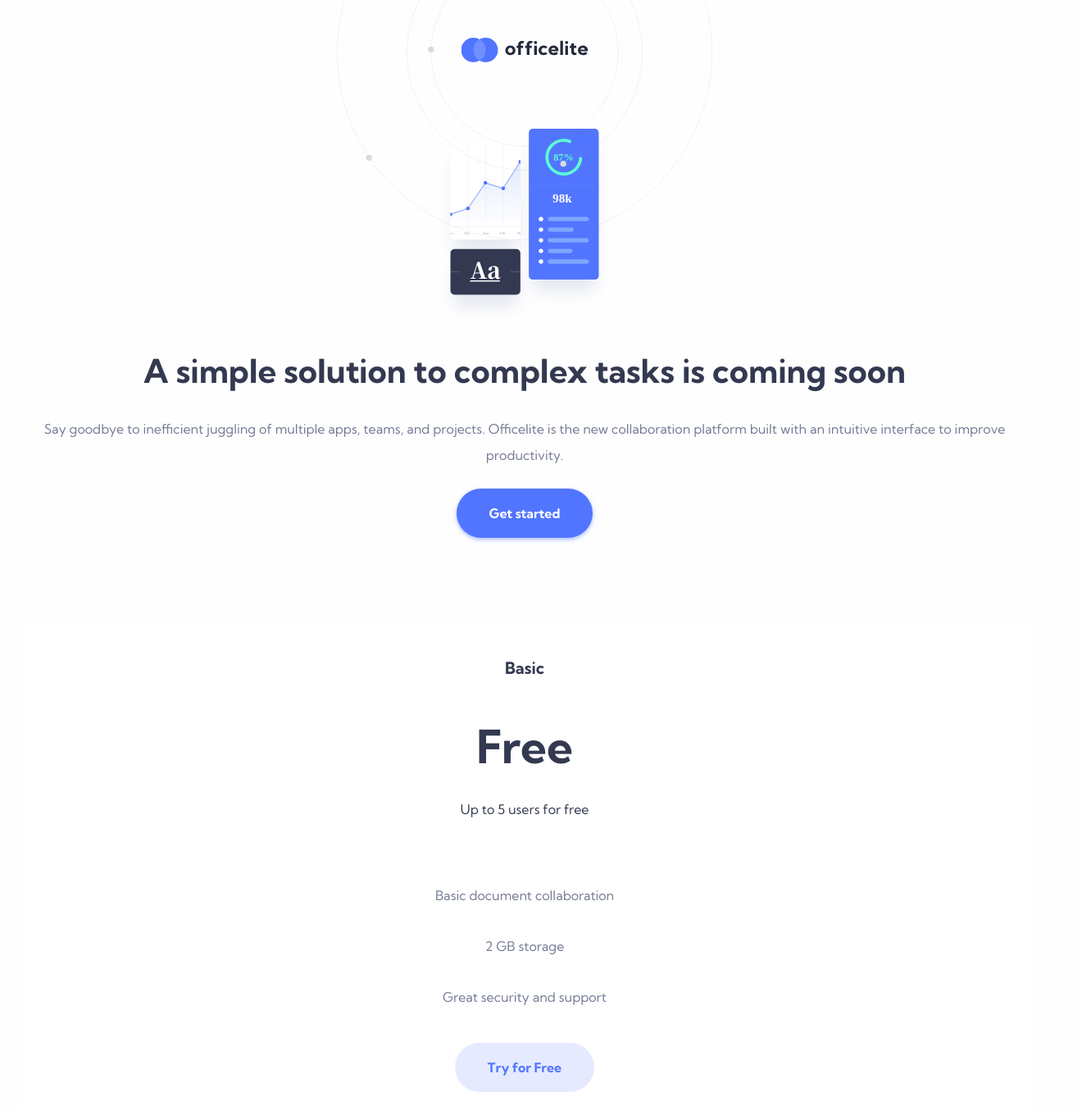
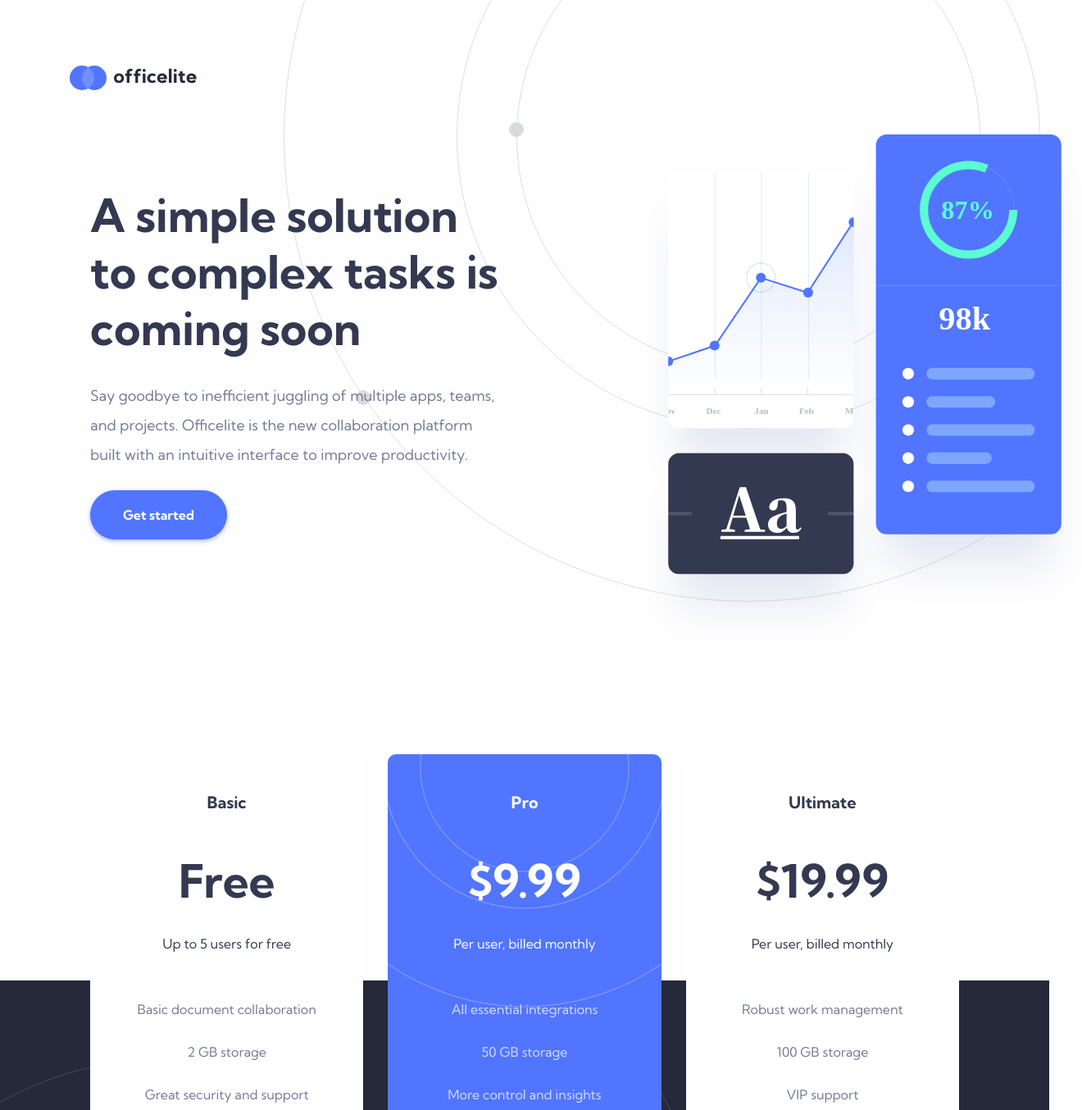
Before and after one commit to VieiraHenrique/officelite, a plain HTML site: page index.html in a window 1280 px wide. Shown: the top 1354 px of the page at 82% size, 1320 px wide, since content can reach past the window. Drawn offline with Linux system fonts and the light colour scheme.

Commit message:
desktop finished. to be done: tablet and counter

```diff
--- a/index.html
+++ b/index.html
@@ -22,7 +22,9 @@
                     collaboration platform built with an intuitive interface to improve productivity.</p>
                 <a href="#" class="btn">Get started</a>
             </div>
-            <div class="hero__img"></div>
+            <div class="hero__img">
+                <img src="/assets/home/illustration-charts.svg" alt="hero">
+            </div>
         </div>
     </section>
     <section class="cards">
--- a/sass/partials/_cards.scss
+++ b/sass/partials/_cards.scss
@@ -1,7 +1,16 @@
 .cards {
+	@media screen and (min-width: 1025px) {
+		margin-top: -260px;
+	}
+
 	.wrapper {
 		display: grid;
 		grid-template-columns: 1fr;
+
+		@media screen and (min-width: 1025px) {
+			grid-template-columns: repeat(3, 1fr);
+			gap: 3rem;
+		}
 	}
 
 	.card {
@@ -9,6 +18,7 @@
 		border-radius: 1rem;
 		text-align: center;
 		padding: 4.5rem 0;
+		/* width: 350px; */
 	}
 
 	.modality {
@@ -40,7 +50,7 @@
 	}
 
 	.right {
-		margin-top: 7.5rem;
+		margin-top: 5rem;
 	}
 
 	.card_item {
@@ -54,7 +64,7 @@
 	}
 
 	.sep {
-		margin: 3rem 0;
+		margin: 2rem 0;
 	}
 
 	.btn {
@@ -62,6 +72,9 @@
 	}
 
 	.cards__basic {
+		margin-bottom: 3rem;
+	}
+	.cards__ultimate {
 		margin-bottom: 3rem;
 	}
 
--- a/sass/partials/_coming.scss
+++ b/sass/partials/_coming.scss
@@ -4,9 +4,17 @@
 	background: #25293a;
 	background-image: url(https://vieirahenrique.github.io/officelite/assets/home/bg-pattern-footer.svg);
 	background-position: center bottom -100px;
+	background-repeat: no-repeat;
 	background-size: 1200px;
 	height: 1400px;
 	margin-top: -950px;
+
+	@media screen and (min-width: 1025px) {
+		margin-top: -330px;
+		height: 605px;
+		background-position: right 80px top -500px;
+		background-size: 2000px;
+	}
 
 	.wrapper {
 		height: 100%;
@@ -15,10 +23,20 @@
 		flex-direction: column;
 		justify-content: flex-end;
 		align-items: center;
+
+		@media screen and (min-width: 1025px) {
+			padding-top: 400px;
+			flex-direction: row;
+			justify-content: space-between;
+		}
 	}
 
 	&__counter {
 		text-align: center;
+
+		@media screen and (min-width: 1025px) {
+			text-align: left;
+		}
 		&--title {
 			font-weight: bold;
 			line-height: 48px;
@@ -51,6 +69,10 @@
 					color: #fff;
 					font-size: 3.2rem;
 					font-weight: bold;
+
+					@media screen and (min-width: 1025px) {
+						font-size: 5.6rem;
+					}
 				}
 				&--time {
 					color: rgba($color: #fff, $alpha: 0.5);
--- a/sass/partials/_hero.scss
+++ b/sass/partials/_hero.scss
@@ -1,13 +1,31 @@
 .hero {
 	padding-bottom: 10rem;
 
+	@media screen and (min-width: 1025px) {
+		min-height: 1180px;
+		background: url(https://vieirahenrique.github.io/officelite/assets/home/bg-pattern-header.svg);
+		/* background-size: cover; */
+		background-repeat: no-repeat;
+		background-position: top -40rem right -20rem;
+	}
+
 	&__logo {
+		@media screen and (min-width: 1025px) {
+			max-width: 111rem;
+			margin: 0 auto;
+			transform: translateY(8rem);
+		}
 		img {
 			width: 155px;
 			position: absolute;
 			left: 50%;
 			transform: translateX(-50%);
 			top: 46px;
+
+			@media screen and (min-width: 1025px) {
+				position: static;
+				transform: translateX(0);
+			}
 		}
 	}
 
@@ -17,6 +35,14 @@
 		grid-template-areas:
 			'img'
 			'text';
+
+		@media screen and (min-width: 1025px) {
+			grid-template-columns: 1fr 1fr;
+			grid-template-areas: 'text img';
+			gap: 5rem;
+			align-items: center;
+			padding-top: 180px;
+		}
 	}
 
 	&__text {
@@ -27,12 +53,28 @@
 			color: #333950;
 			font-weight: 700;
 			font-size: 4rem;
+
+			@media screen and (min-width: 1025px) {
+				max-width: 55rem;
+				font-size: 5.6rem;
+			}
 		}
 
 		p {
+			max-width: 48rem;
 			font-weight: 400;
 			color: #747b95;
 			margin: 3rem 0 2.5rem;
+
+			@media screen and (min-width: 1025px) {
+				max-width: 54rem;
+				font-size: 1.8rem;
+			}
+		}
+
+		@media screen and (min-width: 1025px) {
+			margin: 0;
+			text-align: left;
 		}
 	}
 
@@ -47,5 +89,20 @@
 		background-repeat: no-repeat;
 		background-size: 458px, 200px;
 		order: 1;
+
+		@media screen and (min-width: 1025px) {
+			background: none;
+		}
+
+		img {
+			display: none;
+
+			@media screen and (min-width: 1025px) {
+				display: block;
+				object-fit: cover;
+				width: 530px;
+				transform: translate(150px, -50px);
+			}
+		}
 	}
 }
--- a/sass/partials/_reset.scss
+++ b/sass/partials/_reset.scss
@@ -49,6 +49,7 @@ img {
 }
 
 .wrapper {
+	max-width: 111rem;
 	padding: 0 2.5rem;
 	margin: 0 auto;
 }
```
Also changed, not shown: css/styles.css, design/Desktop - Home.png (added), 1 other file.
